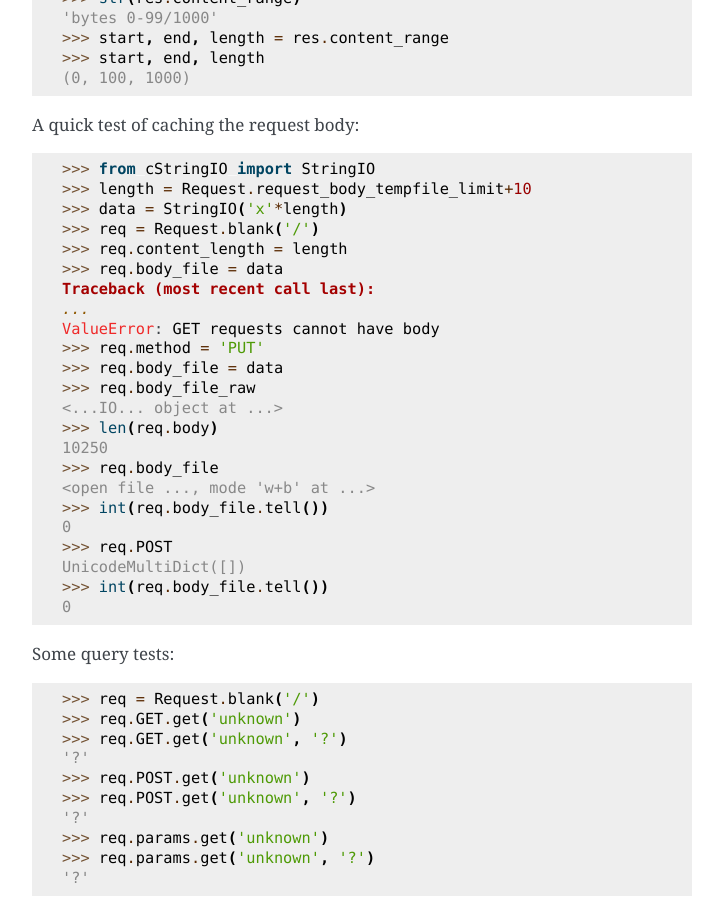
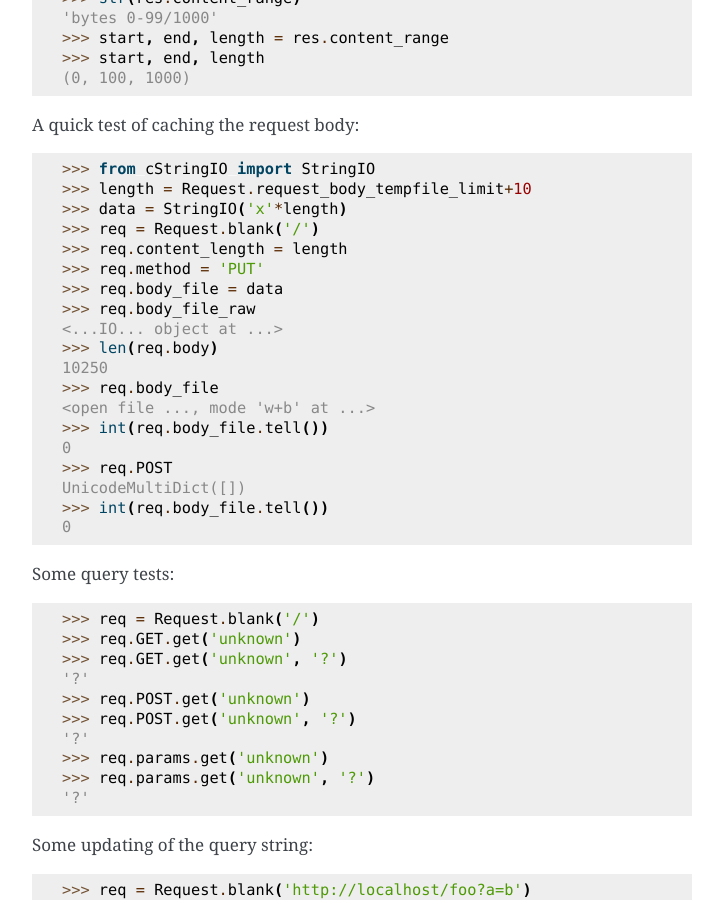
Before and after one commit to Pylons/webob, a Sphinx documentation site: the page built from docs/test_request.txt, in a window 1280 px wide and 900 px high, scrolled down 6656 px. Shown: the whole window, without its empty margins (388-1111 px from the left). Built offline with Sphinx 7.4.7, drawn with Linux system fonts in a browser that asks for light colours.

Commit message:
* make sure that for methods like GET and DELETE, which usually don't have a body,   if the body is set, req.is_body_readable actually becomes true * fix doctests

```diff
--- a/docs/reference.txt
+++ b/docs/reference.txt
@@ -94,10 +94,6 @@
     True
     >>> req.body
     ''
-    >>> req.body = 'test'
-    Traceback (most recent call last):
-    ...
-    ValueError: GET requests cannot have body
     >>> req.method = 'PUT'
     >>> req.body = 'test'
     >>> hasattr(req.body_file, 'read')
--- a/docs/test_request.txt
+++ b/docs/test_request.txt
@@ -336,10 +336,6 @@
     >>> data = StringIO('x'*length)
     >>> req = Request.blank('/')
     >>> req.content_length = length
-    >>> req.body_file = data
-    Traceback (most recent call last):
-    ...
-    ValueError: GET requests cannot have body
     >>> req.method = 'PUT'
     >>> req.body_file = data
     >>> req.body_file_raw
```
Also changed, not shown: 2 other files.
